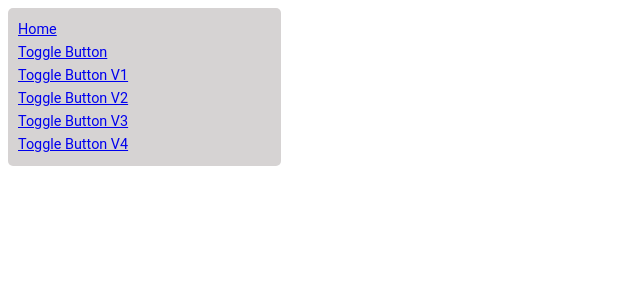
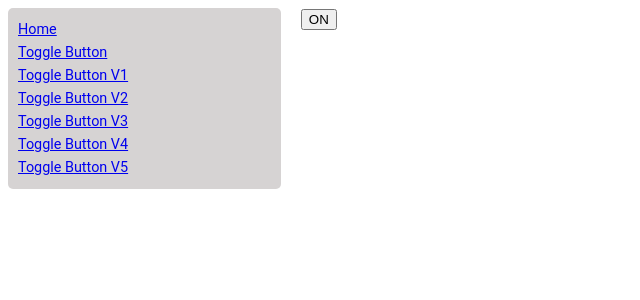
Before and after one commit to rikster/cb-react-recipes, a React (Create React App) app: page /ReactToggleButtonV5 in a window 1280 px wide. Shown: the top 300 px of the page, without its empty margins (0-640 px from the left). Built offline with nearby package versions, Linux system fonts and the light colour scheme; the HTML template or start-up script is replaced by a standard one.

Commit message:
1st challenge Solution V5

```diff
--- a/src/App.js
+++ b/src/App.js
@@ -5,6 +5,7 @@ import ReactToggleButtonV1 from "./components/ReactToggleButtonV1";
 import ReactToggleButtonV2 from "./components/ReactToggleButtonV2";
 import ReactToggleButtonV3 from "./components/ReactToggleButtonV3";
 import ReactToggleButtonV4 from "./components/ReactToggleButtonV4";
+import ReactToggleButtonV5 from "./components/ReactToggleButtonV5";
 
 import "./App.css";
 
@@ -24,6 +25,8 @@ function App() {
           <Link to="/reacttogglebuttonV3">Toggle Button V3</Link>
           <br />
           <Link to="/reacttogglebuttonV4">Toggle Button V4</Link>
+          <br />
+          <Link to="/reacttogglebuttonV5">Toggle Button V5</Link>
         </div>
         <div className="container">
           <Switch>
@@ -53,6 +56,11 @@ function App() {
                 path="/ReactToggleButtonV4"
                 component={ReactToggleButtonV4}
             />
+            <Route
+                exact
+                path="/ReactToggleButtonV5"
+                component={ReactToggleButtonV5}
+            />
           </Switch>
         </div>
       </div>
--- /dev/null
+++ b/src/components/ReactToggleButtonV5.js
@@ -0,0 +1,29 @@
+import React from "react";
+import ReactDOM from "react-dom";
+
+class Toggle extends React.Component {
+  constructor(props) {
+    super(props);
+    this.state = {
+      toggle: true,
+    };
+  }
+
+  //mouse event (e) not necesssary
+  handleClick(e) {
+    e.preventDefault();
+    this.setState({
+      toggle: !this.state.toggle,
+    });
+  }
+
+  render() {
+    return (
+      <button onClick={(e) => this.handleClick(e)}>
+        {this.state.toggle ? "ON" : "OFF"}
+      </button>
+    );
+  }
+}
+
+export default Toggle;
```
